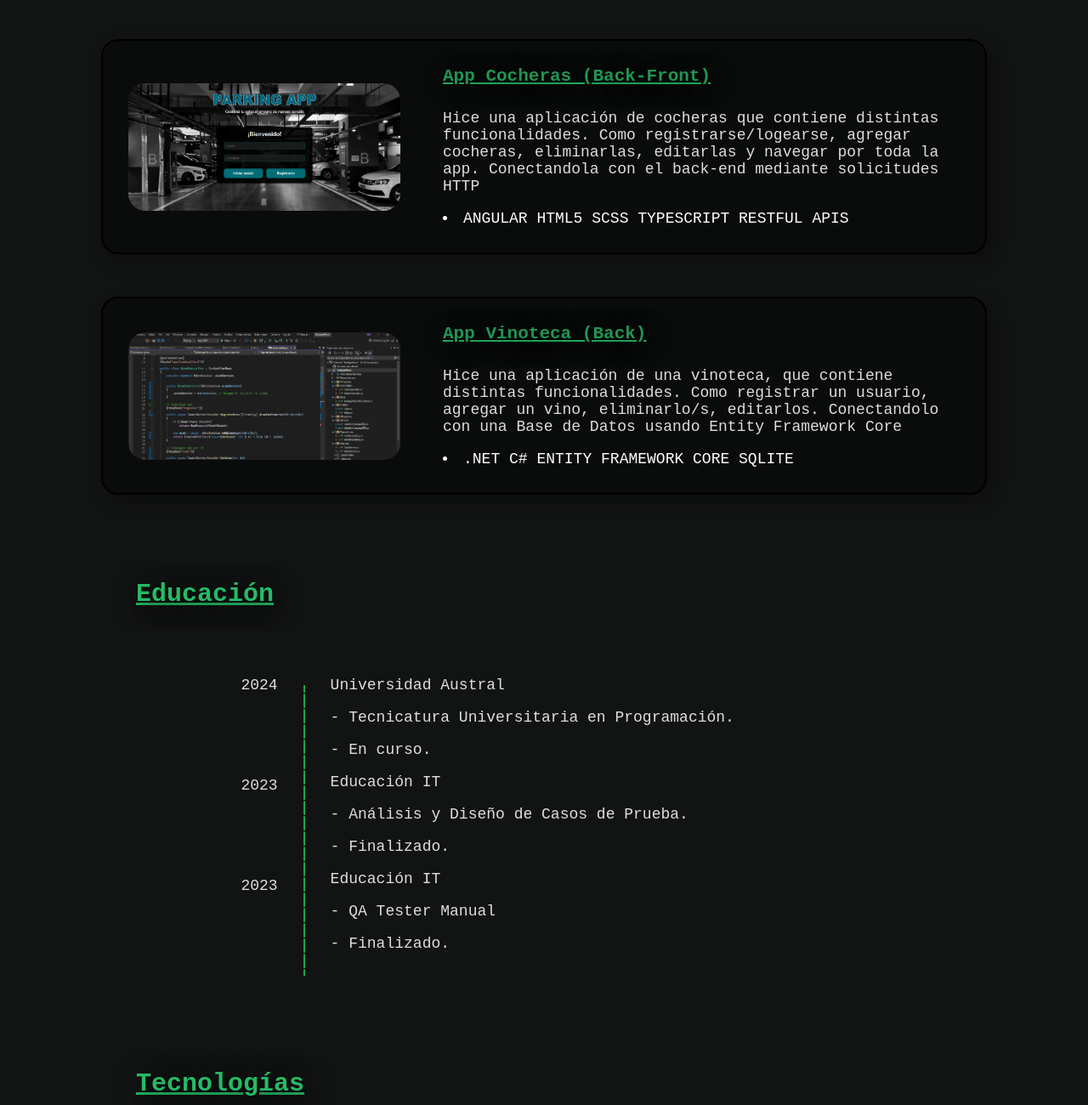
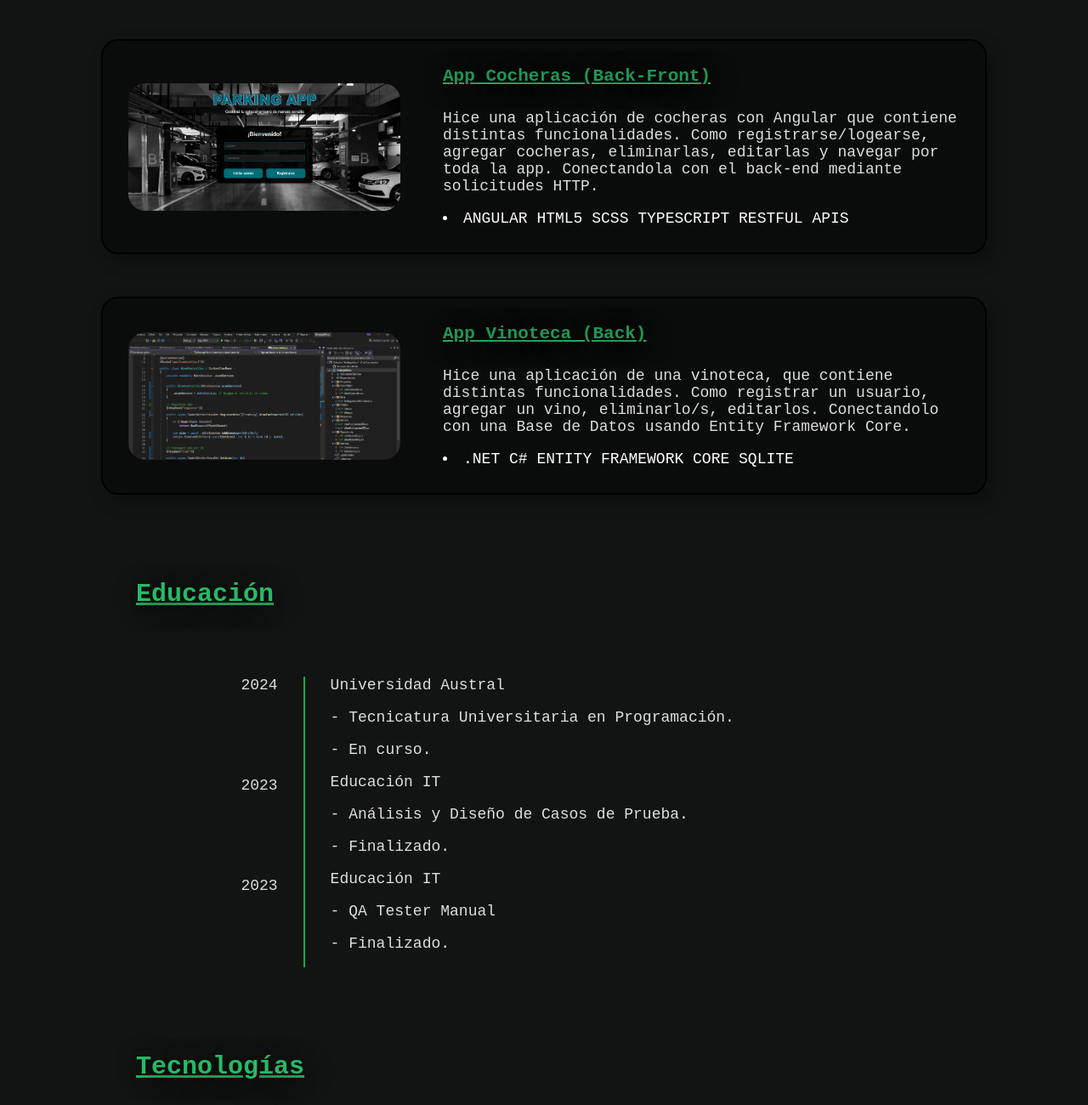
Before and after one commit to rodrimadrid21/Portfolio, a plain HTML site: page index.html in a window 1280 px wide. Shown: the part 1300-2600 px from the top of the page at 85% size. Drawn offline with Linux system fonts and the light colour scheme; files whose address does not match are found by name.

Commit message:
actually

```diff
--- a/index.html
+++ b/index.html
@@ -63,7 +63,7 @@
                 <a href="https://github.com/rodrimadrid21/cocheras">
                     <h4>App Cocheras (Back-Front)</h4>
                 </a>
-                <p>Hice una aplicación de cocheras que contiene distintas funcionalidades. Como registrarse/logearse, agregar cocheras, eliminarlas, editarlas y navegar por toda la app. Conectandola con el back-end mediante solicitudes HTTP</p>
+                <p>Hice una aplicación de cocheras con Angular que contiene distintas funcionalidades. Como registrarse/logearse, agregar cocheras, eliminarlas, editarlas y navegar por toda la app. Conectandola con el back-end mediante solicitudes HTTP.</p>
                 <li>
                     ANGULAR
                     HTML5
@@ -79,7 +79,7 @@
                 <a href="https://github.com/rodrimadrid21/BodegaVinos">
                     <h4>App Vinoteca (Back)</h4>
                 </a>
-                <p>Hice una aplicación de una vinoteca, que contiene distintas funcionalidades. Como registrar un usuario, agregar un vino, eliminarlo/s, editarlos. Conectandolo con una Base de Datos usando Entity Framework Core</p>
+                <p>Hice una aplicación de una vinoteca, que contiene distintas funcionalidades. Como registrar un usuario, agregar un vino, eliminarlo/s, editarlos. Conectandolo con una Base de Datos usando Entity Framework Core.</p>
                 <li>
                     .NET C# ENTITY FRAMEWORK CORE SQLITE
                 </li>
@@ -93,7 +93,7 @@
                     <p>2023</p>
                     <p>2023</p>
                 </div>
-                <div class="divider">-------------------</div>
+                <div class="divider"></div>
                 <div class="descri">
                     <p>Universidad Austral</p>
                     <p>- Tecnicatura Universitaria en Programación.</p>
--- a/style.css
+++ b/style.css
@@ -86,7 +86,6 @@ main{
 }
 h1 {
     text-shadow: 7px 7px 35px black;
-    margin-top: 15rem;
     font-size: 90px;
     color:rgb(240, 240, 240);
     font-family:monospace;
@@ -96,7 +95,6 @@ h2 {
     text-shadow: 10px 10px 30px black;
     font-size: 35px;
     margin-top: 0;
-    margin-bottom: 16rem;
     color: rgb(38, 186, 102);
     font-family:monospace;
     margin-left: 5rem;
@@ -122,7 +120,6 @@ h4 {
     align-items: center;
     justify-content:space-around;
     gap: 40px;
-    margin-top: 0;
 }
 
 .fachitax {
@@ -216,15 +213,15 @@ p {
     color: rgb(222, 222, 222);
     font-family: monospace;
 }
+
 .education {
     display: flex;
     justify-content: center;
-    align-items: flex-start;
+    align-items: stretch;/* Asegura que todos los elementos tengan la misma altura */
     gap: 20px;
     max-width: 800px;
     margin: 0 auto; /*Centrar el contenedor en la página*/
 }
-
 .fechas {
     display: flex;
     flex-direction: column;
@@ -238,7 +235,7 @@ p {
     width: 2px;
     background-color: rgb(29, 165, 77);
     height: auto;
-    margin: 10px 10px;
+    margin: 0 10px;
 }
 .descri {
     display: flex;
```
